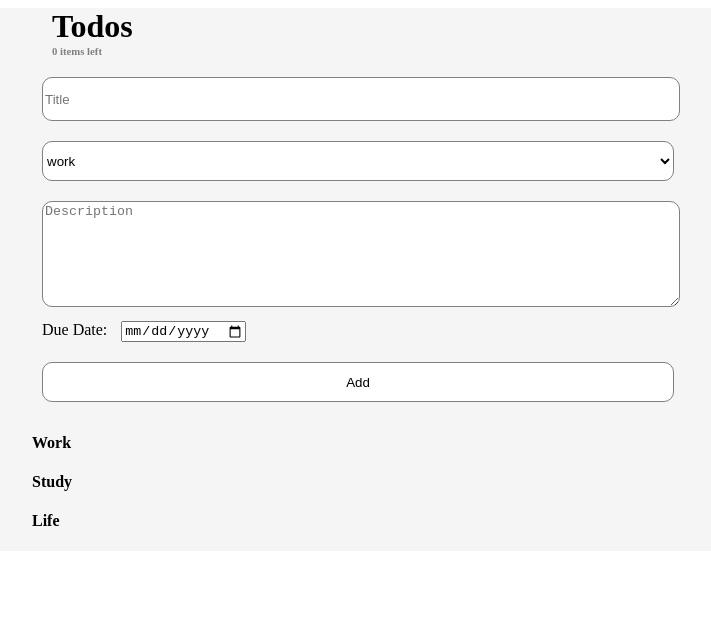
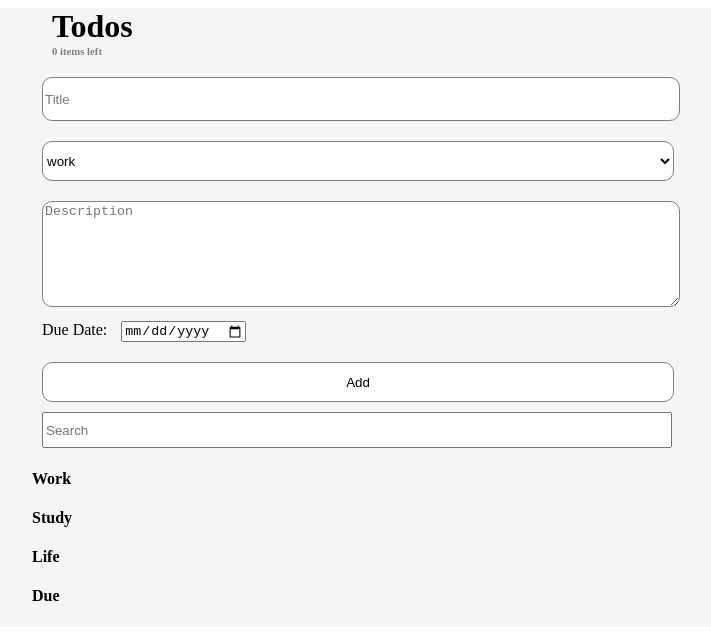
Before and after one commit to mellow-gif/my-todoList, a React (Vite) app: page / in a window 1280 px wide. Shown: the top 640 px of the page, without its empty margins (292-1003 px from the left). Built offline with nearby package versions, Linux system fonts and the light colour scheme.

Commit message:
搜索+判断是否过期

```diff
--- a/src/components/todo.tsx
+++ b/src/components/todo.tsx
@@ -1,6 +1,8 @@
 import TodoInput from "./todoInput.tsx";
 import TodoList from "./todoList.tsx";
 import {useEffect, useState} from "react";
+import React from 'react';
+
 
 export interface todoItemProps {
     id: number,
@@ -27,6 +29,9 @@ const Todo = () => {
         return [];
     });
 
+    const [searchList , setSearchList] = useState<todoItemProps[]>(todoList)
+    const [isSearching , setIsSearching] = useState(false)
+
     const num = todoList.length
     const changeTodoItem = (id: number) => {
         const newTodoList = todoList.map(item => {
@@ -49,19 +54,34 @@ const Todo = () => {
         setTodoList(newTodoList)
     }
 
+    const searchTodoItem = (e: React.ChangeEvent) => {
+        const title = (e.target as HTMLInputElement).value
+        if(title === ""){
+            setIsSearching(false)
+        }
+        else{
+            setIsSearching(true)
+            const newTodoList = todoList.filter(item => item.title.includes(title))
+            setSearchList(newTodoList)
+        }
+    }
 
-    useEffect( ()=>{
+    useEffect(() => {
         localStorage.setItem("todoList", JSON.stringify(todoList))
     }, [todoList])
 
     return (
         <div style={{width: "50%"}}>
-            <div style={{marginLeft: "20px",marginBottom: "10px"}}>
+            <div style={{marginLeft: "20px", marginBottom: "10px"}}>
                 <h1 style={{margin: "0px", padding: "0px"}}>Todos</h1>
                 <h6 style={{margin: "0px", padding: "0px", color: "gray"}}>{num} items left</h6>
             </div>
             <TodoInput addTodoItem={addTodoItem}></TodoInput>
-            <TodoList todoList={todoList} changeTodoItem={changeTodoItem} deleteTodoItem={deleteTodoItem}></TodoList>
+            <div style={{marginLeft: "10px", marginBottom: "10px"}}>
+                <input type="text" placeholder="Search" style={{width: "100%",height: "30px"}}
+                       onChange={searchTodoItem} />
+            </div>
+            <TodoList todoList= {isSearching ? searchList : todoList} changeTodoItem={changeTodoItem} deleteTodoItem={deleteTodoItem}></TodoList>
         </div>
     )
 }
--- a/src/components/todoList.tsx
+++ b/src/components/todoList.tsx
@@ -30,6 +30,15 @@ const TodoList = ({todoList, changeTodoItem, deleteTodoItem}: todoListProps) =>
                          deleteTodoItem={deleteTodoItem}></TodoItem>
     })
 
+    const dueItems = todoListSorted.filter(item => !item.isFinished && new Date(item.date).getTime()
+     > new Date().getTime()
+).
+    map(todoItem => {
+        return <TodoItem key={todoItem.id} item={todoItem}
+                         changeTodoItem={changeTodoItem}
+                         deleteTodoItem={deleteTodoItem}></TodoItem>
+    })
+
 
     return (
         <div>
@@ -39,6 +48,8 @@ const TodoList = ({todoList, changeTodoItem, deleteTodoItem}: todoListProps) =>
             {StudyItems}
             <h4>Life</h4>
             {LifeItems}
+            <h4>Due</h4>
+            {dueItems}
         </div>
     )
 }
```
